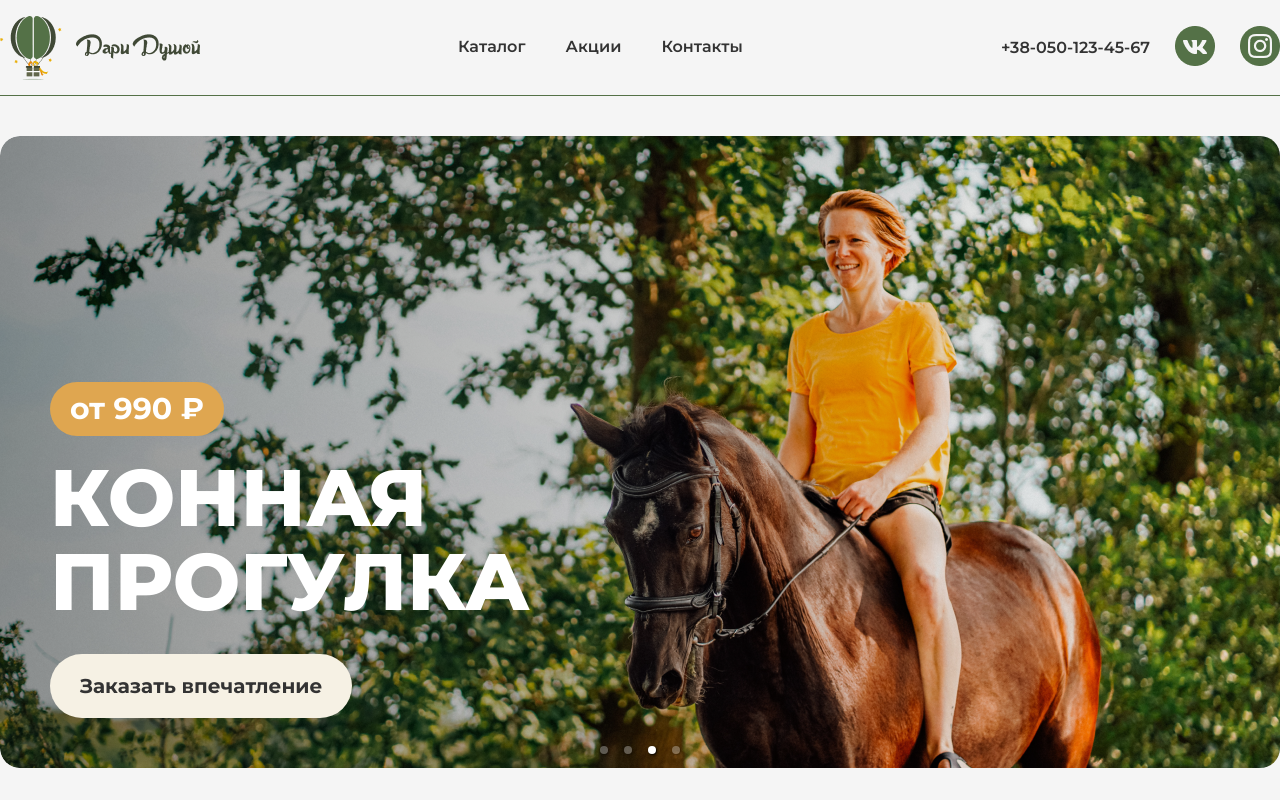
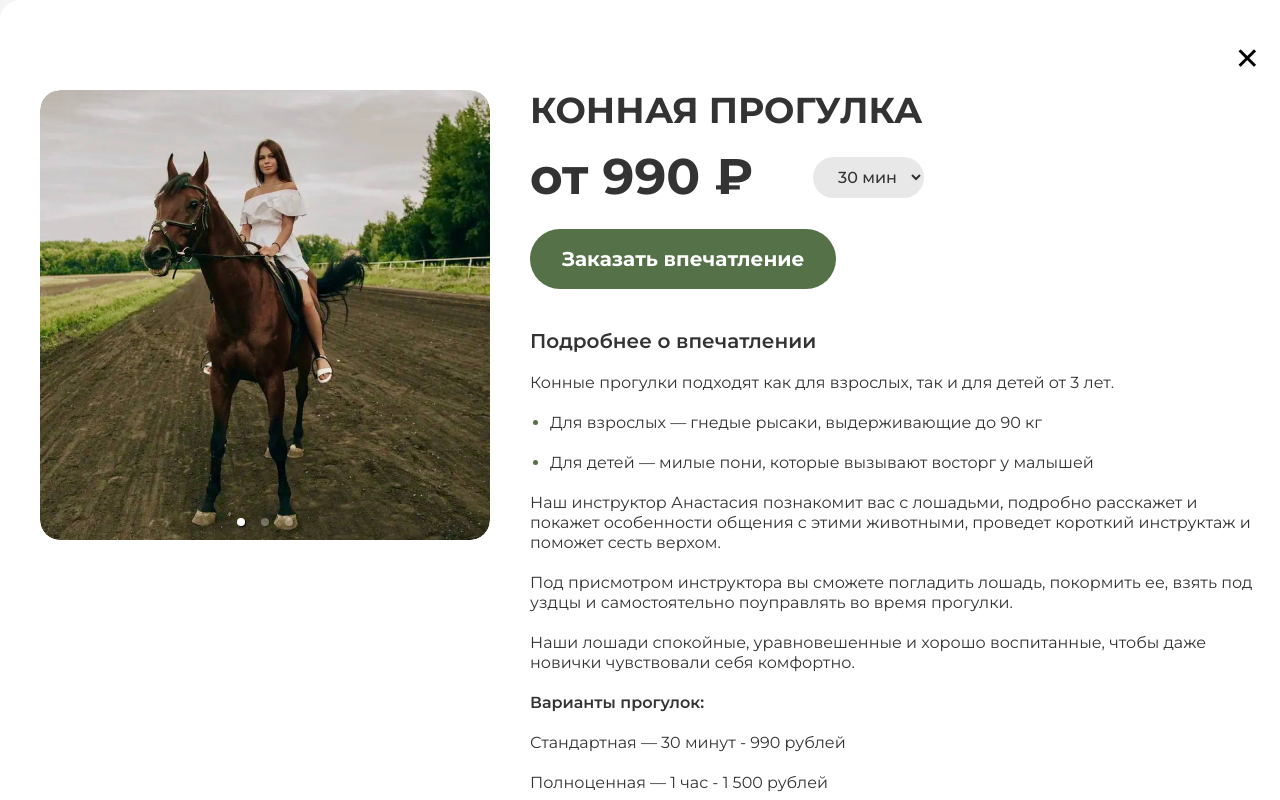
Before and after one commit to VladimirVolvakov/certifcates-shop-react-app, a React (Create React App) app: page / in a window 1280 px wide. Shown: the top 800 px of the page. Built offline with nearby package versions, Linux system fonts and the light colour scheme.

Commit message:
feat: add markup for DetailsPopup component

```diff
--- a/src/App.js
+++ b/src/App.js
@@ -2,6 +2,7 @@
 import AccordionFaq from "./components/AccordionFaq";
 import Advantages from "./components/Advantages";
 import BestOffer from "./components/BestOffer";
+import DetailsPopup from "./components/ui/DetailsPopup";
 import Footer from "./components/Footer";
 import GiftCertificate from "./components/GiftCertificate";
 import Header from "./components/Header";
@@ -22,11 +23,13 @@ function App() {
   return (
     <>
       { isOrderPopupOpen && (
-        <Modal purpose="order" onPopupClick={closePopupHandler}>
+        <Modal onPopupClick={closePopupHandler}>
           <OrderForm />
         </Modal>
       ) }
-      {/* <ImpressionDetails /> */}
+      <DetailsPopup>
+        <ImpressionDetails />
+      </DetailsPopup>
       <Header />
       <Hero onOrderBtnClick={onOrderBtnClickHandler} />
       <Advantages />
--- /dev/null
+++ b/src/components/ui/DetailsPopup.jsx
@@ -0,0 +1,15 @@
+// Styles:
+import { Container, Wrapper } from './DetailsPopup.styles';
+
+const DetailsPopup = ({ children }) => {
+  return (
+    <>
+      <Container />
+      <Wrapper>
+        { children }
+      </Wrapper>
+    </>
+  );
+};
+
+export default DetailsPopup;
--- /dev/null
+++ b/src/components/ui/DetailsPopup.styles.js
@@ -0,0 +1,5 @@
+import styled from "styled-components";
+
+export const Container = styled.div``;
+
+export const Wrapper = styled.div``;
--- a/src/components/ui/Modal.styles.js
+++ b/src/components/ui/Modal.styles.js
@@ -21,8 +21,8 @@ export const Container = styled.div`
 
 export const Wrapper = styled.div`
   position: fixed;
-  top: ${props => props.purpose === "details" ? "20px": "calc((100vh - 593px)/2)"};
-  left: ${props => props.purpose === "details" ? "calc((100vw - 1300px)/2)": "calc((100vw - 530px)/2)"};
+  top: calc((100vh - 593px)/2);
+  left: calc((100vw - 530px)/2);
   width: auto;
   max-width: 1300px;
   background-color: #fff;
```
